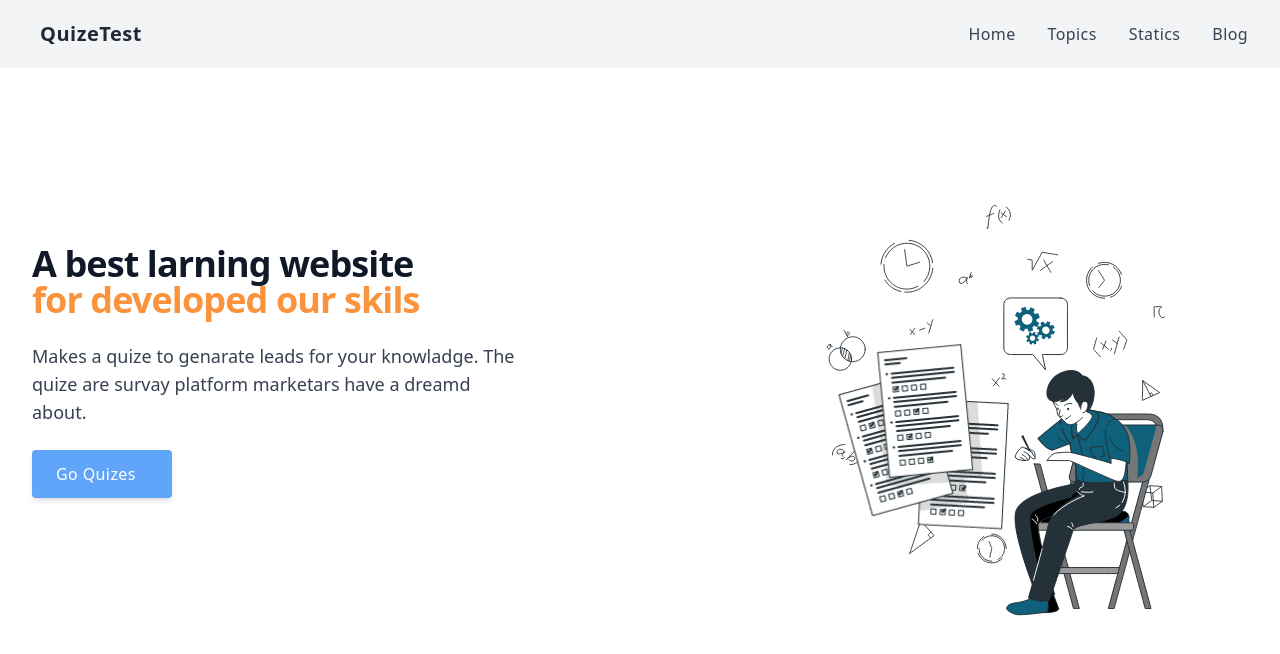
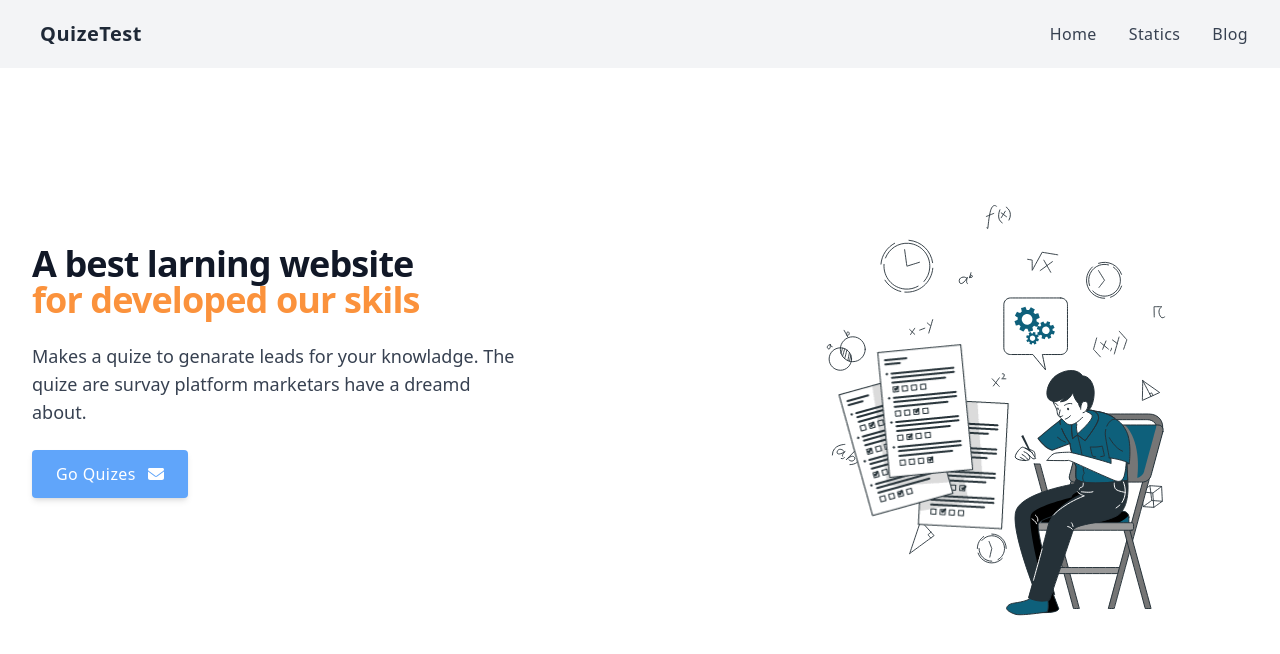
Before and after one commit to sorifulislamfahim/Quize-Test, a React (Create React App) app: page / in a window 1280 px wide. Shown: the top 654 px of the page. Built offline with nearby package versions, Linux system fonts and the light colour scheme.

Commit message:
added some part

```diff
--- a/package.json
+++ b/package.json
@@ -3,6 +3,10 @@
   "version": "0.1.0",
   "private": true,
   "dependencies": {
+    "@fortawesome/fontawesome-svg-core": "^6.2.0",
+    "@fortawesome/free-regular-svg-icons": "^6.2.0",
+    "@fortawesome/free-solid-svg-icons": "^6.2.0",
+    "@fortawesome/react-fontawesome": "^0.2.0",
     "@testing-library/jest-dom": "^5.16.5",
     "@testing-library/react": "^13.4.0",
     "@testing-library/user-event": "^13.5.0",
--- a/src/components/Course.js
+++ b/src/components/Course.js
@@ -1,17 +1,23 @@
 import React from 'react';
 import { Link } from 'react-router-dom';
+import { FontAwesomeIcon } from '@fortawesome/react-fontawesome';
+import { faArrowRight } from '@fortawesome/free-solid-svg-icons';
 
 const Course = ({course}) => {
     const {id, name, logo, total} = course;
     return (
-        <div className='border-solid border-2 border-indigo-400 m-5'>
+            <div className='border-solid border-2 border-indigo-400 m-5'>
             <img className='bg-gray-300 w-auto' src={logo} alt="" />
             <div className='flex justify-between mx-2'>
             <h2 className='text-2xl text-lime-600 font-serif'>{name}</h2>
             <p className='text-xl'>Quize: {total}</p>
             </div>
             <div className='bg-blue-600 mt-3 p-3 hover:bg-red-700 text-white font-bold text-xl'>
-                <Link to={`/home ${id}`} >Start Quize</Link>
+                <Link to={`/home ${id}`} >Start Quize
+                <span className='m-2'>
+                <FontAwesomeIcon icon={faArrowRight} />
+                </span>
+                </Link>
             </div>
         </div>
     );
--- a/src/components/Header.js
+++ b/src/components/Header.js
@@ -1,10 +1,15 @@
 import React from 'react'
-import Lottie from 'lottie-react'
-import reader from './animation/quize.json'
+import Lottie from 'lottie-react';
+import reader from './animation/quize.json';
+import { FontAwesomeIcon } from '@fortawesome/react-fontawesome';
+import { faEnvelope } from '@fortawesome/free-solid-svg-icons';
+import { Link } from 'react-router-dom';
+
 
 const Header = () => {
   return (
-    <div className='px-4 py-16 mx-auto sm:max-w-xl md:max-w-full lg:max-w-screen-xl md:px-24 lg:px-8 lg:py-24'>
+    <div>
+          <div className='px-4 py-16 mx-auto sm:max-w-xl md:max-w-full lg:max-w-screen-xl md:px-24 lg:px-8 lg:py-24'>
       <div className='flex flex-col items-center justify-between lg:flex-row'>
         <div className='mb-10 lg:max-w-lg  lg:pr-5 lg:mb-0'>
           <div className='max-w-xl mb-6 lg:mt-8'>
@@ -17,14 +22,13 @@ const Header = () => {
             </p>
           </div>
           <div className='flex flex-col items-center md:flex-row'>
-            <a
-              href='/home'
+            <Link
+              to='/home'
               className='inline-flex items-center justify-center w-full h-12 px-6 mb-3 font-medium tracking-wide text-white transition duration-200 rounded shadow-md md:w-auto md:mr-4 md:mb-0 bg-blue-400 hover:bg-blue-700 focus:shadow-outline focus:outline-none'
             >
               <span className='mr-3'>Go Quizes</span>
-
-            </a>
-
+               <FontAwesomeIcon icon={faEnvelope} />
+            </Link>
           </div>
         </div>
         <div className='relative lg:w-1/2 '>
@@ -34,7 +38,9 @@ const Header = () => {
         </div>
       </div>
     </div>
+    </div>
   )
+
 }
 
 export default Header;
--- a/src/components/Home.js
+++ b/src/components/Home.js
@@ -1,14 +1,19 @@
 import React from 'react';
 import { useLoaderData } from 'react-router';
 import Course from './Course';
+
 
 const Home = () => {
   const loadData = useLoaderData([]);
   const coursesData = loadData.data;
 
-
   return (
-    <div className='sm:block md:grid grid-cols-4 text-center mx-36 my-20'>
+    <div>
+      <div className='text-center p-10 mt-20 rounded-md hover:text-red-700 font-thin font-bold'>
+        <h1 className='text-3xl uppercase'>A best larning website for developed our skils</h1>
+        <p className='text-xl'>Makes a quize to genarate leads for your knowladge. The quize are survay platform marketars have a dreamd about</p>
+        </div>
+      <div className='sm:block md:grid grid-cols-4 text-center mx-36 my-20'>
       {
         coursesData.map(course => <Course
             key={course.id}
@@ -16,6 +21,8 @@ const Home = () => {
             ></Course>)
       }
     </div>
+    </div>
+
   );
 };
 
--- a/src/components/Navber.js
+++ b/src/components/Navber.js
@@ -26,16 +26,6 @@ const Navber = () => {
                 className={({isActive}) => isActive ? 'font-medium tracking-wide text-blue-700 transition-colors duration-200 hover:text-deep-purple-accent-400' : 'font-medium tracking-wide text-gray-700 transition-colors duration-200 hover:text-deep-purple-accent-400' }
               >
                 Home
-              </NavLink>
-            </li>
-            <li>
-              <NavLink
-                to='/topics'
-                aria-label='Topics'
-                title='Topics'
-                className={({isActive}) => isActive ? 'font-medium tracking-wide text-blue-700 transition-colors duration-200 hover:text-deep-purple-accent-400' : 'font-medium tracking-wide text-gray-700 transition-colors duration-200 hover:text-deep-purple-accent-400' }
-              >
-                Topics
               </NavLink>
             </li>
             <li>
@@ -128,16 +118,6 @@ const Navber = () => {
                       </li>
                       <li>
                         <NavLink
-                          to='/topics'
-                          aria-label='Topics'
-                          title='Topics'
-                          className={({isActive}) => isActive ? 'font-medium tracking-wide text-blue-700 transition-colors duration-200 hover:text-deep-purple-accent-400' : 'font-medium tracking-wide text-gray-700 transition-colors duration-200 hover:text-deep-purple-accent-400' }
-                        >
-                          Topics
-                        </NavLink>
-                      </li>
-                      <li>
-                        <NavLink
                           to='/statics'
                           aria-label='Statics'
                           title='Statics'
```
Also changed, not shown: 1 other file (tests, documents, lock files or other folders).
